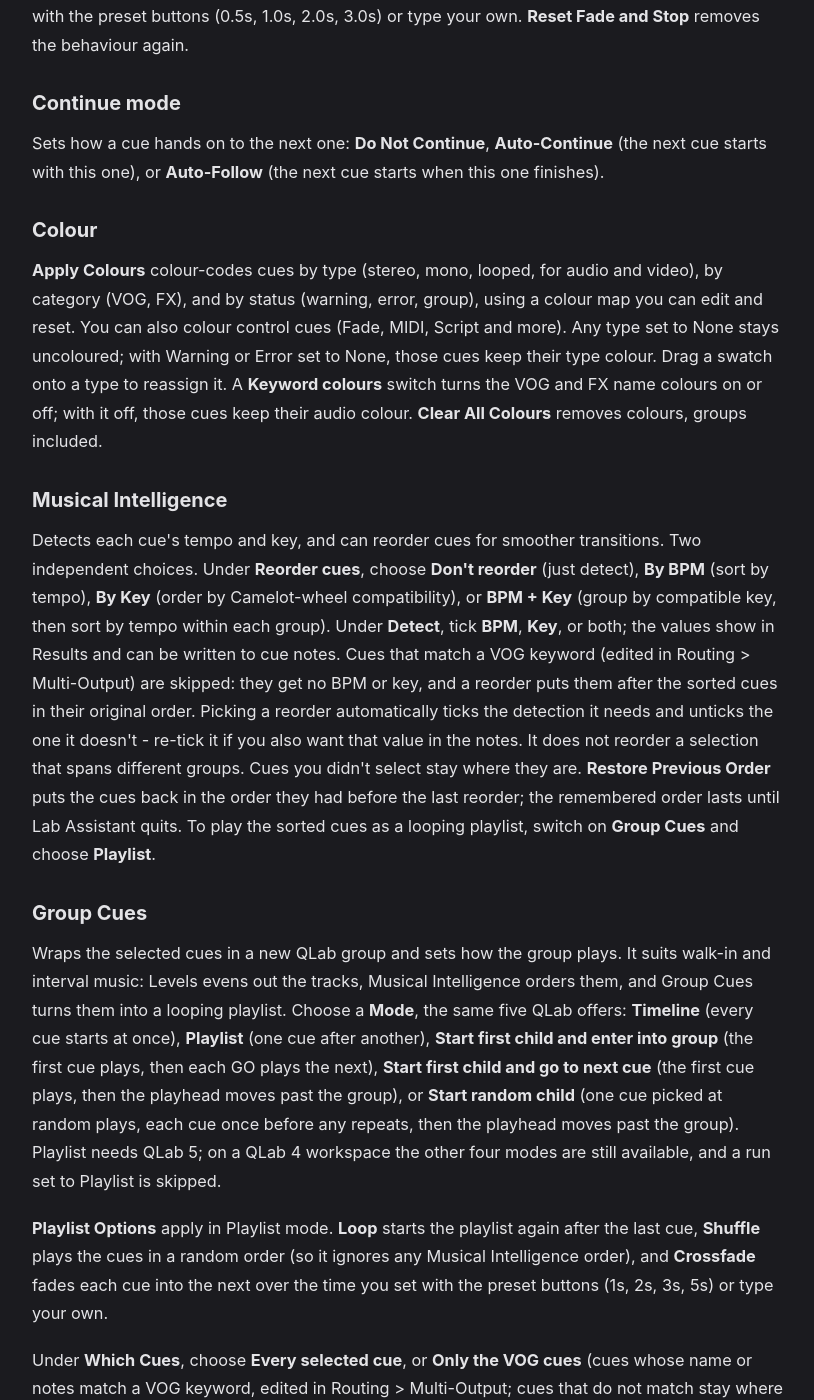
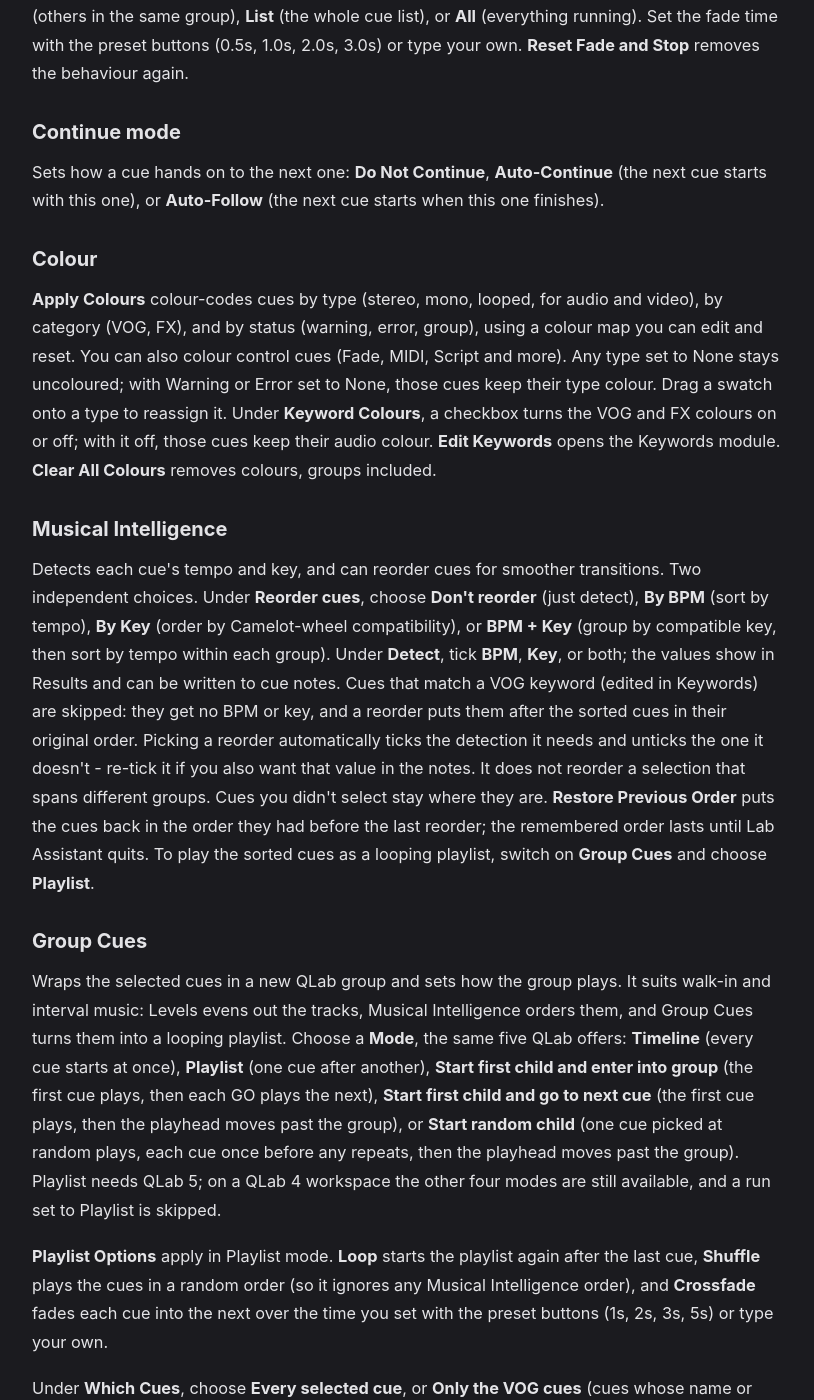
Before and after one commit to BSKapps/bskapps.github.io, a Jekyll site: the page built from articles/lab-assistant-guide/index.html, in a window 1280 px wide and 1400 px high, scrolled down 2763 px. Shown: the whole window, without its empty margins (232-1046 px from the left). Built offline with Jekyll 4.4.1, drawn with Linux system fonts in a browser that asks for light colours; some of the changed text lies outside the part shown.

Commit message:
Lab Assistant guide: Keywords module, Check Selected Cues, keyword captions point to Keywords

```diff
--- a/_data/guides/lab-assistant-guide.json
+++ b/_data/guides/lab-assistant-guide.json
@@ -96,7 +96,7 @@
         },
         {
           "type": "paragraph",
-          "text": "**Multi-output routing** sends cues to any output or pair. Sending to a pair keeps stereo cues left/right and plays mono cues out both outputs at -3 dB; sending to a single output sums everything to that one output (stereo summed to mono at -6 dB). It can also sort automatically by name: turn on **Auto-Sort by Name** and Lab Assistant classifies cues into Music, VOG and FX categories by keywords in the cue name or notes, then routes each to its own output pair. You can edit the keywords and the output pairs, and rename the categories. **Max Outputs** (default 8) sets how many outputs the routing menus offer - set it to your device's size, as higher counts like 32 or 64 take a little longer to apply across large cue lists. After a run, hover a result row to re-route and re-colour a cue directly from Results."
+          "text": "**Multi-output routing** sends cues to any output or pair. Sending to a pair keeps stereo cues left/right and plays mono cues out both outputs at -3 dB; sending to a single output sums everything to that one output (stereo summed to mono at -6 dB). It can also sort automatically by name: turn on **Auto-Sort by Name** and Lab Assistant classifies cues into Music, VOG and FX categories by keywords in the cue name or notes, then routes each to its own output pair. Each category row shows the keywords it matches, and **Edit Keywords** opens the Keywords module, where you edit the keywords and rename the categories. **Max Outputs** (default 8) sets how many outputs the routing menus offer - set it to your device's size, as higher counts like 32 or 64 take a little longer to apply across large cue lists. After a run, hover a result row to re-route and re-colour a cue directly from Results."
         }
       ]
     },
@@ -155,7 +155,7 @@
       "blocks": [
         {
           "type": "paragraph",
-          "text": "**Apply Colours** colour-codes cues by type (stereo, mono, looped, for audio and video), by category (VOG, FX), and by status (warning, error, group), using a colour map you can edit and reset. You can also colour control cues (Fade, MIDI, Script and more). Any type set to None stays uncoloured; with Warning or Error set to None, those cues keep their type colour. Drag a swatch onto a type to reassign it. A **Keyword colours** switch turns the VOG and FX name colours on or off; with it off, those cues keep their audio colour. **Clear All Colours** removes colours, groups included."
+          "text": "**Apply Colours** colour-codes cues by type (stereo, mono, looped, for audio and video), by category (VOG, FX), and by status (warning, error, group), using a colour map you can edit and reset. You can also colour control cues (Fade, MIDI, Script and more). Any type set to None stays uncoloured; with Warning or Error set to None, those cues keep their type colour. Drag a swatch onto a type to reassign it. Under **Keyword Colours**, a checkbox turns the VOG and FX colours on or off; with it off, those cues keep their audio colour. **Edit Keywords** opens the Keywords module. **Clear All Colours** removes colours, groups included."
         }
       ]
     },
@@ -165,7 +165,7 @@
       "blocks": [
         {
           "type": "paragraph",
-          "text": "Detects each cue's tempo and key, and can reorder cues for smoother transitions. Two independent choices. Under **Reorder cues**, choose **Don't reorder** (just detect), **By BPM** (sort by tempo), **By Key** (order by Camelot-wheel compatibility), or **BPM + Key** (group by compatible key, then sort by tempo within each group). Under **Detect**, tick **BPM**, **Key**, or both; the values show in Results and can be written to cue notes. Cues that match a VOG keyword (edited in Routing > Multi-Output) are skipped: they get no BPM or key, and a reorder puts them after the sorted cues in their original order. Picking a reorder automatically ticks the detection it needs and unticks the one it doesn't - re-tick it if you also want that value in the notes. It does not reorder a selection that spans different groups. Cues you didn't select stay where they are. **Restore Previous Order** puts the cues back in the order they had before the last reorder; the remembered order lasts until Lab Assistant quits. To play the sorted cues as a looping playlist, switch on **Group Cues** and choose **Playlist**."
+          "text": "Detects each cue's tempo and key, and can reorder cues for smoother transitions. Two independent choices. Under **Reorder cues**, choose **Don't reorder** (just detect), **By BPM** (sort by tempo), **By Key** (order by Camelot-wheel compatibility), or **BPM + Key** (group by compatible key, then sort by tempo within each group). Under **Detect**, tick **BPM**, **Key**, or both; the values show in Results and can be written to cue notes. Cues that match a VOG keyword (edited in Keywords) are skipped: they get no BPM or key, and a reorder puts them after the sorted cues in their original order. Picking a reorder automatically ticks the detection it needs and unticks the one it doesn't - re-tick it if you also want that value in the notes. It does not reorder a selection that spans different groups. Cues you didn't select stay where they are. **Restore Previous Order** puts the cues back in the order they had before the last reorder; the remembered order lasts until Lab Assistant quits. To play the sorted cues as a looping playlist, switch on **Group Cues** and choose **Playlist**."
         }
       ]
     },
@@ -183,7 +183,7 @@
         },
         {
           "type": "paragraph",
-          "text": "Under **Which Cues**, choose **Every selected cue**, or **Only the VOG cues** (cues whose name or notes match a VOG keyword, edited in Routing > Multi-Output; cues that do not match stay where they are). Type a **Group Name** for the new group; left blank, it is called Playlist in Playlist mode and Group otherwise."
+          "text": "Under **Which Cues**, choose **Every selected cue**, or **Only the VOG cues** (cues whose name or notes match a VOG keyword, edited in Keywords; cues that do not match stay where they are). Type a **Group Name** for the new group; left blank, it is called Playlist in Playlist mode and Group otherwise."
         },
         {
           "type": "paragraph",
@@ -197,7 +197,7 @@
       "blocks": [
         {
           "type": "paragraph",
-          "text": "Write module results into each cue's notes during a run (Levels, Routing, Top and Tail, Musical, and Mint's applied effects), with Write All and Write None controls. You can also tag each cue's category (for example Cat: VOG) at the top of its notes, using the same Music/VOG/FX keyword matching. You can clear notes from a single module, clear just Lab Assistant's own notes while keeping yours, or clear all notes."
+          "text": "Write module results into each cue's notes during a run (Levels, Routing, Top and Tail, Musical, and Mint's applied effects), with Write All and Write None controls. You can also tag each cue's category (for example Cat: VOG) at the top of its notes, using the Music/VOG/FX categories from Keywords. You can clear notes from a single module, clear just Lab Assistant's own notes while keeping yours, or clear all notes."
         },
         {
           "type": "paragraph",
@@ -214,6 +214,16 @@
             "**Key: A minor [8A]** - the key, with its Camelot code in brackets.",
             "**Mint: Normalise, Trim, Fade** - the effects Mint applied when it processed the file."
           ]
+        }
+      ]
+    },
+    {
+      "id": "keywords",
+      "title": "Keywords",
+      "blocks": [
+        {
+          "type": "paragraph",
+          "text": "Sorts cues into three categories by words in their name or notes: VOG and FX for cues that match one of their keywords, and Music for every cue that matches none. Rename a category to suit your show, type a keyword and press **Add**, remove one with its x, or use **Clear all** and **Reset to Defaults**. **Check Selected Cues** reads the selected cues, following the filter dropdown, and lists each one with the category it lands in and the word that put it there, in its name or its notes. The list updates as you edit keywords and clears when the selection changes. Keywords has no switch or Run button of its own. The modules listed under **Used by** apply it, and each button there opens that module (it is greyed if you hid that module in Settings): Routing's Multi-Output auto-sort, Colour Code's keyword colours, Group Cues' **Only the VOG cues**, the Notes category tag, and Musical Intelligence, which skips VOG cues."
         }
       ]
     },
```
